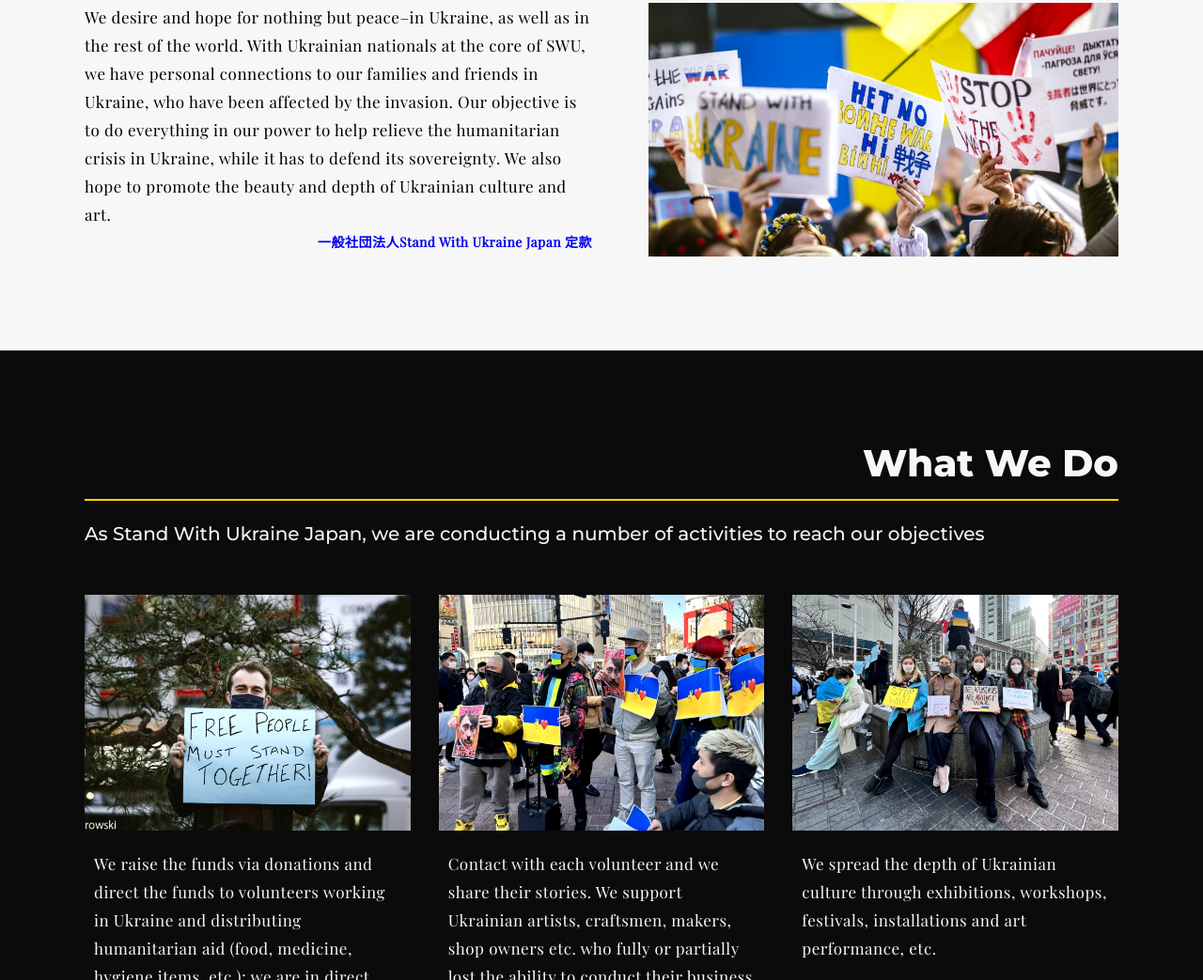
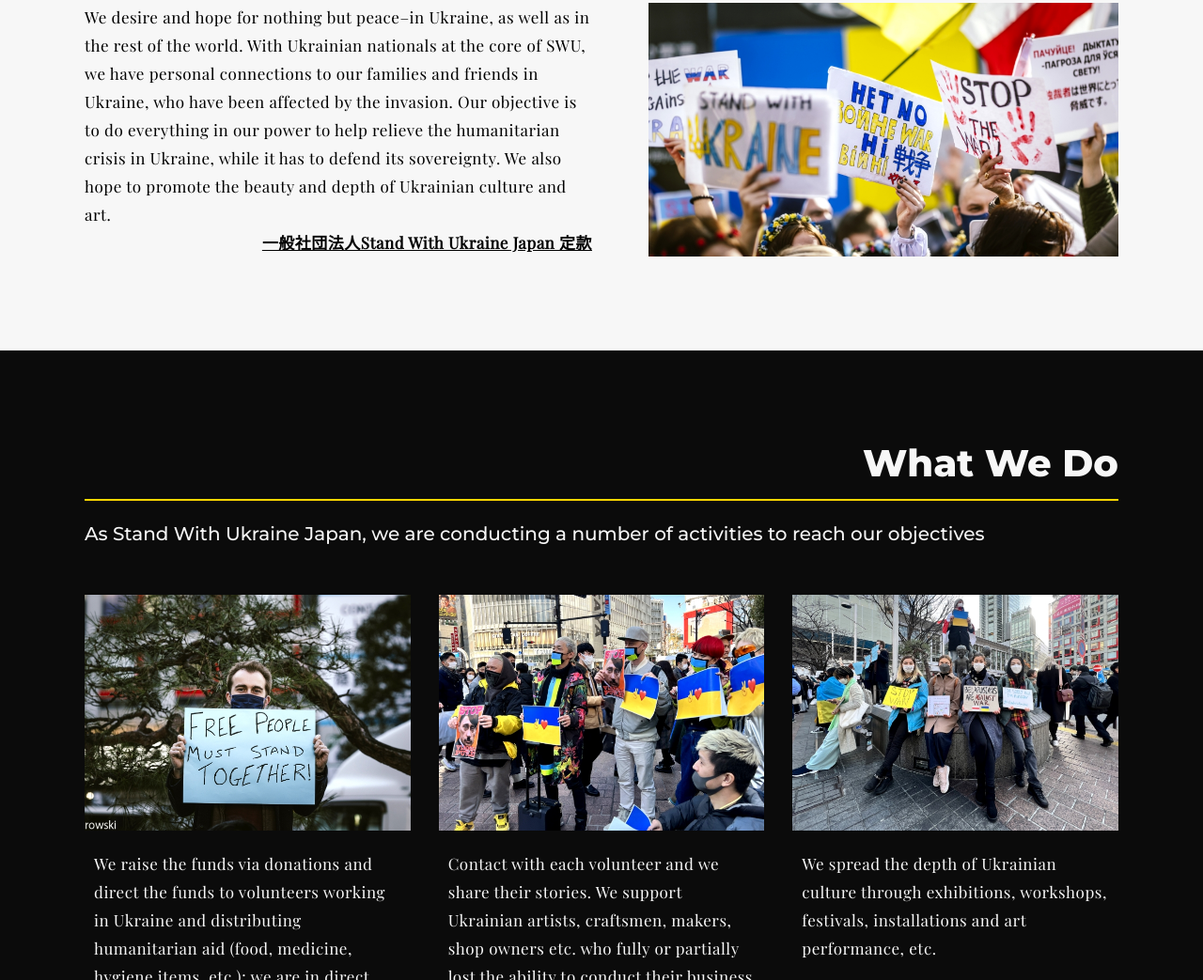
Before and after one commit to sashakaverina/SWU, a plain HTML site: page index.html in a window 1280 px wide. Shown: the part 1007-2050 px from the top of the page at 94% size. Drawn offline with nearby package versions, Linux system fonts and the light colour scheme; a web font is replaced by a local one.

Commit message:
The first link is black and underlined

```diff
--- a/css/style.css
+++ b/css/style.css
@@ -1397,8 +1397,10 @@
         margin: 0px 0px 30px 0px; } }
   .objective__link {
     font-weight: 600;
-    text-align: right;
-    font-size: 14px;}
+    text-align: right;}
+  .objective__link a {
+    text-decoration: underline;
+    color: #000; }
     @media (max-width: 1112px) {
       .objective__link {
         font-size: 13px; } }
```
